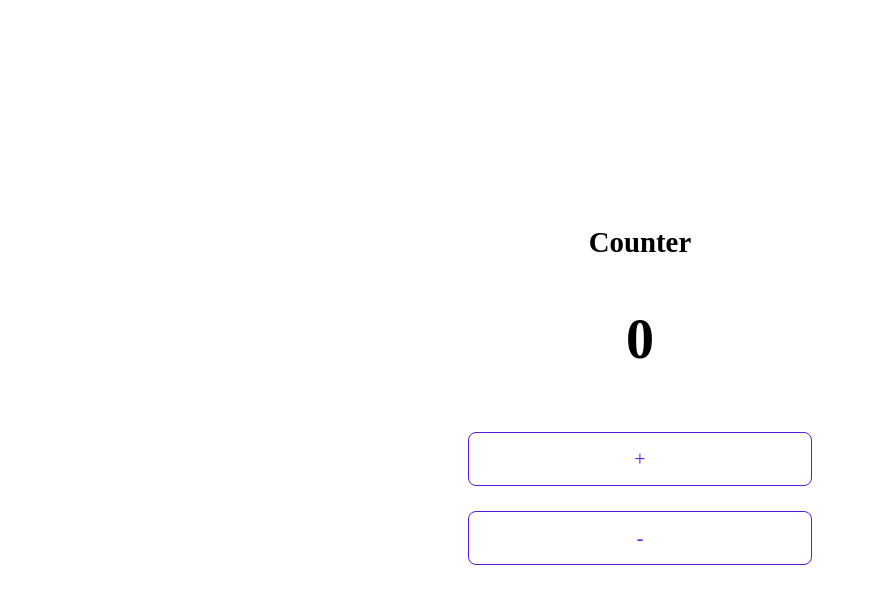
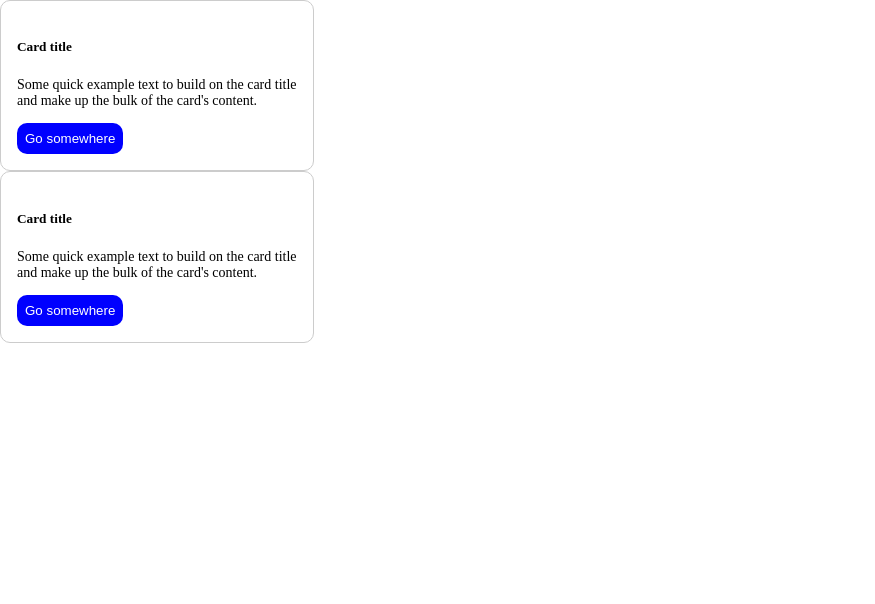
Before and after one commit to junhyuk961124/learn_react, a React (Create React App) app: page / in a window 1280 px wide. Shown: the top 604 px of the page, without its empty margins (0-875 px from the left). Built offline with nearby package versions, Linux system fonts and the light colour scheme; a web font is replaced by a local one.

Commit message:
add cardcomponents

```diff
--- a/src/App.js
+++ b/src/App.js
@@ -1,6 +1,7 @@
-// import Card from './components/Card';
 // import Login from './components/Login';
-import Counter from './components/Counter';
+// import Counter from './components/Counter';
+
+import Card from './components/Card';
 
 function App() {
   // logid
@@ -58,9 +59,10 @@ function App() {
   //view
   return (
     <>
-      {/* <Card /> */}
+      <Card />
+      <Card />
       {/* <Login /> */}
-      <Counter />
+      {/* <Counter /> */}
     </>
   );
 }
--- /dev/null
+++ b/src/components/Card.jsx
@@ -0,0 +1,18 @@
+import React from 'react';
+
+const Card = ({ title, subtext }) => {
+  return (
+    <div className="card">
+      <h5 className="card-title">Card title</h5>
+      <p className="card-sub-text">
+        Some quick example text to build on the card title and make up the bulk
+        of the card's content.
+      </p>
+      <button type="button" className="card-button">
+        Go somewhere
+      </button>
+    </div>
+  );
+};
+
+export default Card;
--- a/src/index.css
+++ b/src/index.css
@@ -155,7 +155,8 @@ code {
 /* 카운터 연습용 */
 .counterbox {
   display: block;
-  /* border: 1px solid black; */
+  border: 2px solid #d9cef5;
+  border-radius: 30px;
   padding-left: 10vw;
   padding-right: 10vw;
   padding-top: 6.5vh;
@@ -163,11 +164,14 @@ code {
   align-content: center;
   text-align: center;
   max-width: 600px;
-  margin-left: auto;
-  margin-right: auto;
-  margin: auto;
-  height: 100vh;
+  margin-left: 10vw;
+  margin-right: 10vw;
+  /* margin: auto; */
+  height: 70vh;
+  margin-top: 15vh;
+  margin-bottom: 15vh;
   box-sizing: border-box;
+  box-shadow: 5px 5px 3px 1px rgba(78, 78, 78, 0.2);
 }
 
 .counterButton {
@@ -183,12 +187,17 @@ code {
   border: 1px solid #5c19dd;
   color: #5c19dd;
   font-size: 20px;
-  font-weight: 500;
+  font-weight: 700;
   font-family: 'Pretendard-Regular';
 }
 
 .counterButton:hover {
   background-color: #511ad3;
+  color: white;
+  cursor: pointer;
+}
+.counterButton:active {
+  background-color: #310892;
   color: white;
   cursor: pointer;
 }
@@ -208,3 +217,23 @@ code {
 .countNumber {
   font-size: 3.5em;
 }
+
+/* 카드 연습용입니다 */
+.card {
+  max-width: 280px;
+  border: 1px solid #ccc;
+  padding: 16px;
+  border-radius: 10px;
+}
+
+.card-sub-text {
+  font-size: 14px;
+}
+
+.card-button {
+  background-color: blue;
+  color: #fff;
+  border: 0;
+  padding: 8px 8px;
+  border-radius: 10px;
+}
```
